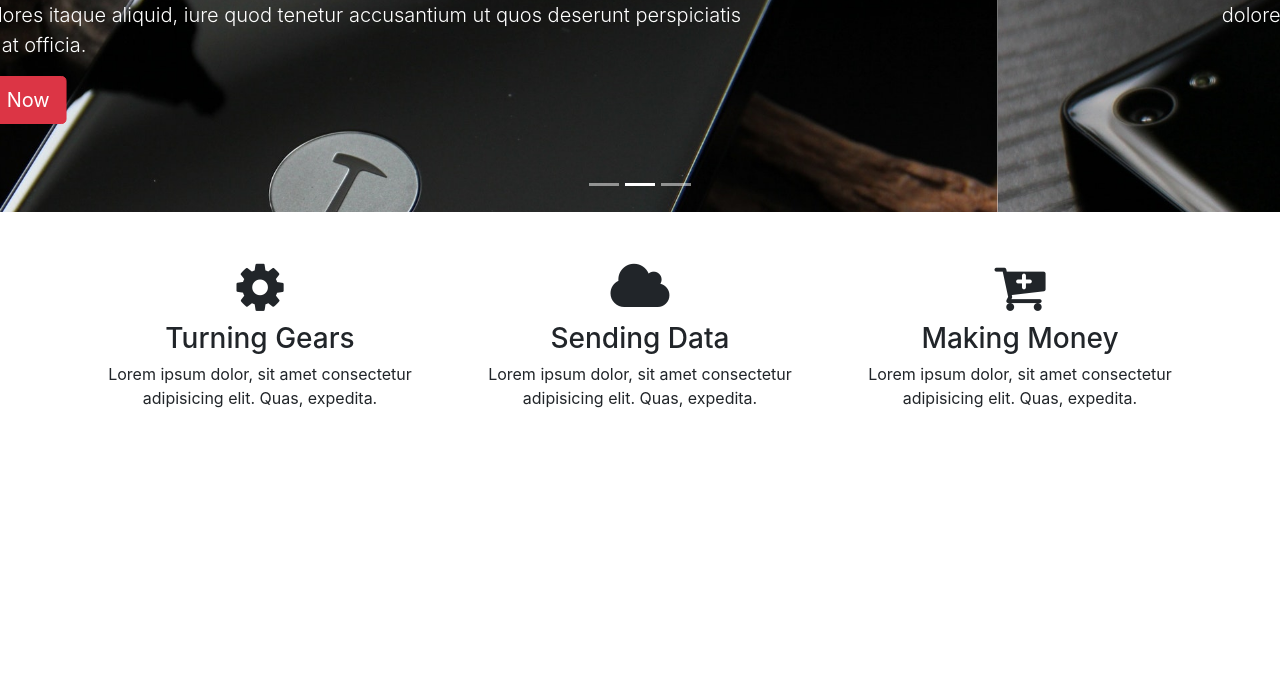
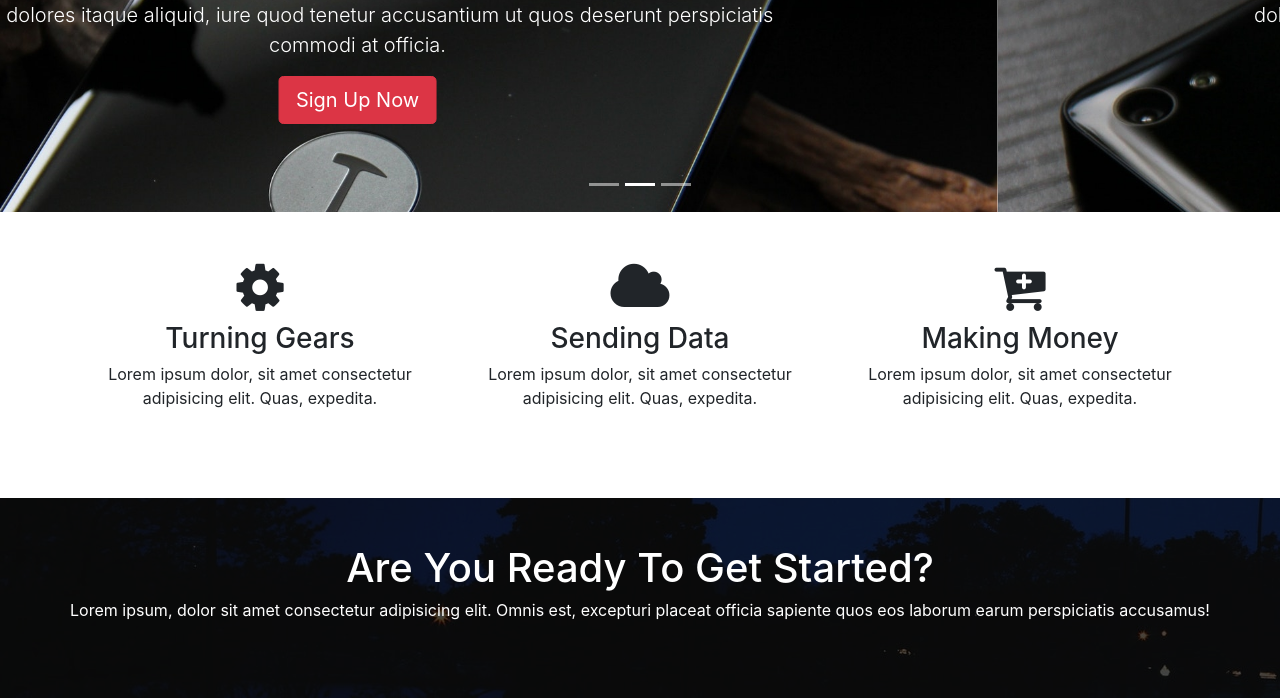
Before and after one commit to csueldo123/Glozz, a website: page src/index.html in a window 1280 px wide. Shown: the part 294-992 px from the top of the page. Before the commit the page ends 800 px from the top, so only its background shows below. Drawn offline with Linux system fonts and the light colour scheme.

Commit message:
Home heading section. changes to head responsive hidden

```diff
--- a/src/index.html
+++ b/src/index.html
@@ -47,9 +47,9 @@
             <div class="carousel-inner">
                 <div class="carousel-item carousel-image-1 active">
                     <div class="container">
-                        <div class="carousel-caption d-none d-sm-block text-left mb-5">
+                        <div class="carousel-caption mb-5">
                             <h1 class="display-3">Heading One</h1>
-                            <p class="lead">Lorem, ipsum dolor sit amet consectetur adipisicing elit. Neque nemo ex cum saepe! Totam hic dolore dolores itaque aliquid, iure quod tenetur accusantium ut quos deserunt perspiciatis commodi at officia.</p>
+                            <p class="lead d-none d-sm-block">Lorem, ipsum dolor sit amet consectetur adipisicing elit. Neque nemo ex cum saepe! Totam hic dolore dolores itaque aliquid, iure quod tenetur accusantium ut quos deserunt perspiciatis commodi at officia.</p>
                             <a href="#" class="btn btn-danger btn-lg">Sign Up Now</a>
                         </div>
                     </div>
@@ -57,9 +57,9 @@
 
                 <div class="carousel-item carousel-image-2">
                     <div class="container">
-                        <div class="carousel-caption d-none d-sm-block mb-5">
+                        <div class="carousel-caption text-right mb-5">
                             <h1 class="display-3">Heading Two</h1>
-                            <p class="lead">Lorem, ipsum dolor sit amet consectetur adipisicing elit. Neque nemo ex cum saepe! Totam hic dolore dolores itaque aliquid, iure quod tenetur accusantium ut quos deserunt perspiciatis commodi at officia.</p>
+                            <p class="lead d-none d-sm-block">Lorem, ipsum dolor sit amet consectetur adipisicing elit. Neque nemo ex cum saepe! Totam hic dolore dolores itaque aliquid, iure quod tenetur accusantium ut quos deserunt perspiciatis commodi at officia.</p>
                             <a href="#" class="btn btn-primary btn-lg">Learn More</a>
                         </div>
                     </div>
@@ -67,9 +67,9 @@
 
                 <div class="carousel-item carousel-image-3">
                     <div class="container">
-                        <div class="carousel-caption d-none d-sm-block text-right mb-5">
+                        <div class="carousel-caption text-right mb-5">
                             <h1 class="display-3">Heading Three</h1>
-                            <p class="lead">Lorem, ipsum dolor sit amet consectetur adipisicing elit. Neque nemo ex cum saepe! Totam hic dolore dolores itaque aliquid, iure quod tenetur accusantium ut quos deserunt perspiciatis commodi at officia.</p>
+                            <p class="lead d-none d-sm-block">Lorem, ipsum dolor sit amet consectetur adipisicing elit. Neque nemo ex cum saepe! Totam hic dolore dolores itaque aliquid, iure quod tenetur accusantium ut quos deserunt perspiciatis commodi at officia.</p>
                             <a href="#" class="btn btn-success btn-lg">Learn More</a>
                         </div>
                     </div>
@@ -112,6 +112,20 @@
         </div>
     </section>
 
+    <!-- Home Heading Section -->
+    <section id="home-heading" class="p-5">
+        <div class="dark-overlay">
+            <div class="row">
+                <div class="col">
+                    <div class="conatiner pt-5">
+                        <h1>Are You Ready To Get Started?</h1>
+                        <p class="d-none d-sm-block">Lorem ipsum, dolor sit amet consectetur adipisicing elit. Omnis est, excepturi placeat officia sapiente quos eos laborum earum perspiciatis accusamus!</p>
+                    </div>
+                </div>
+            </div>
+        </div>
+    </section>
+
 
     <script src="js/jquery.min.js"></script>
     <script src="js/popper.min.js"></script>
--- a/src/scss/style.scss
+++ b/src/scss/style.scss
@@ -1,4 +1,10 @@
 $icon-size: 55px;
+$dark-overlay: rgba(0,0,0,0.7);
+
+
+body{
+    overflow-x: hidden;
+}
 
 .navbar{
     .nav-link{
@@ -35,3 +41,22 @@ $icon-size: 55px;
 .fa{
     font-size: $icon-size;
 }
+
+#home-heading{
+    position: relative;
+    min-height: 200px;
+    background: url('../img/lights.jpg');
+    background-attachment: fixed;
+    background-repeat: no-repeat;
+    text-align: center;
+    color: #fff;
+}
+
+.dark-overlay{
+    position: absolute;
+    background-color: $dark-overlay;
+    top: 0;
+    left: 0;
+    width: 100%;
+    height: 100%;
+}
```
Also changed, not shown: src/css/style.css.
